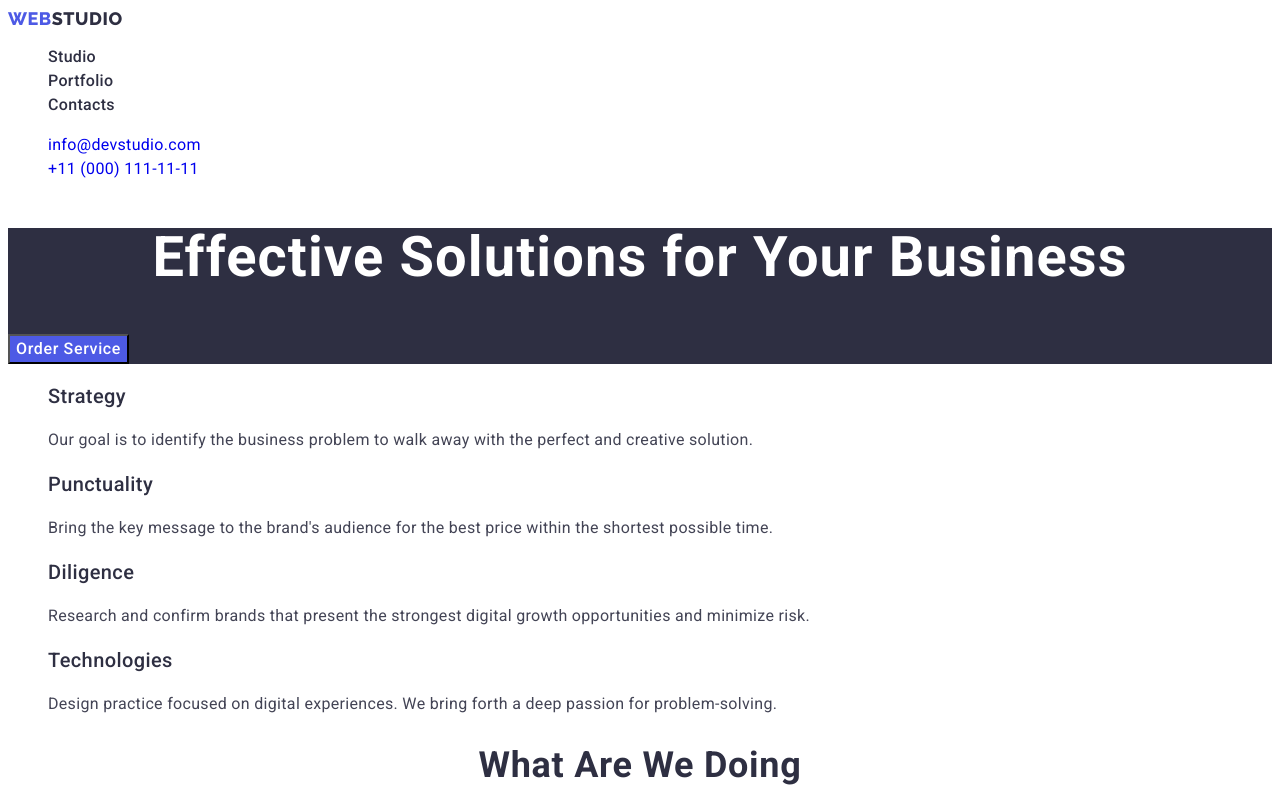
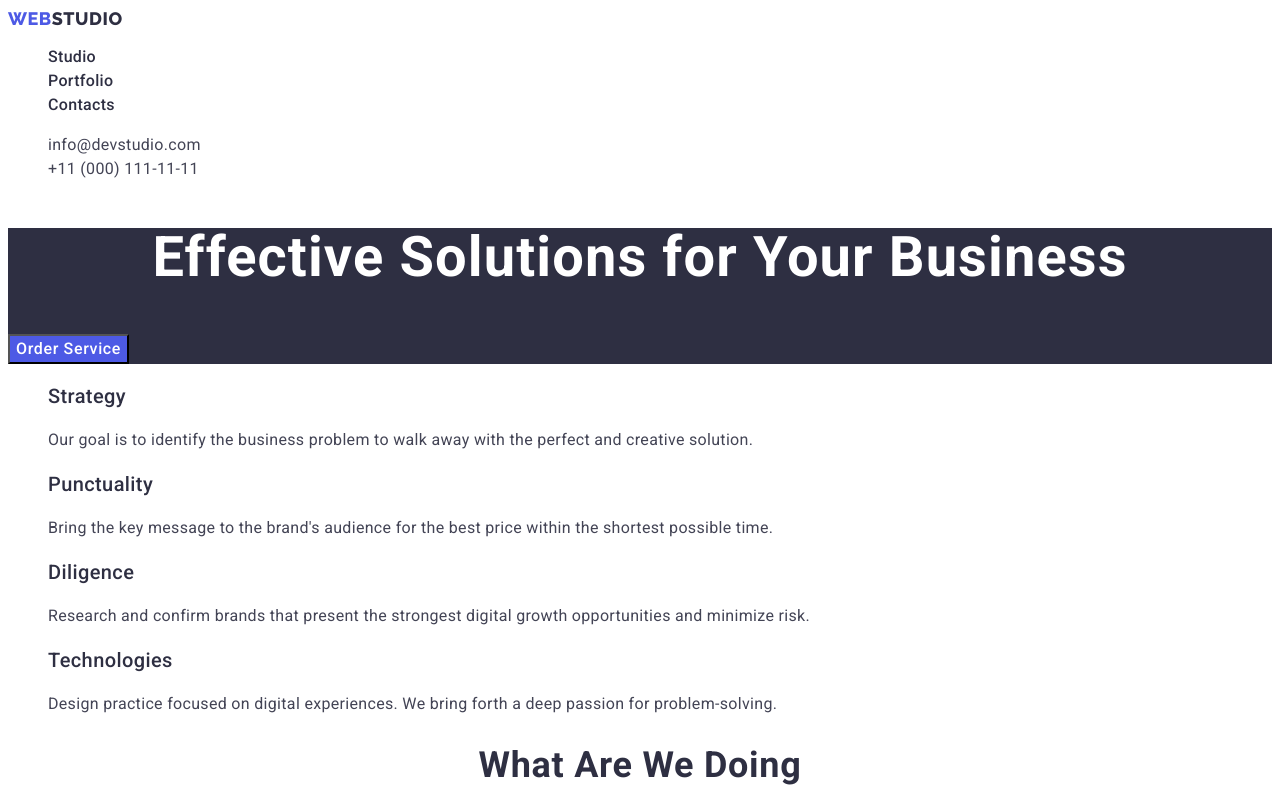
Before and after one commit to Oleg-Kaniuk/goit-markup-hw-02, a plain HTML site: page index.html in a window 1280 px wide. Shown: the top 800 px of the page. Drawn offline with Linux system fonts and the light colour scheme.

Commit message:
added style css corrected2.

```diff
--- a/css/styles.css
+++ b/css/styles.css
@@ -63,7 +63,7 @@ body {
 
 /* =============Contact list============= */
 
-.address {
+.address .link {
   font-style: normal;
   font-size: 16px;
   line-height: 1.5;
```
